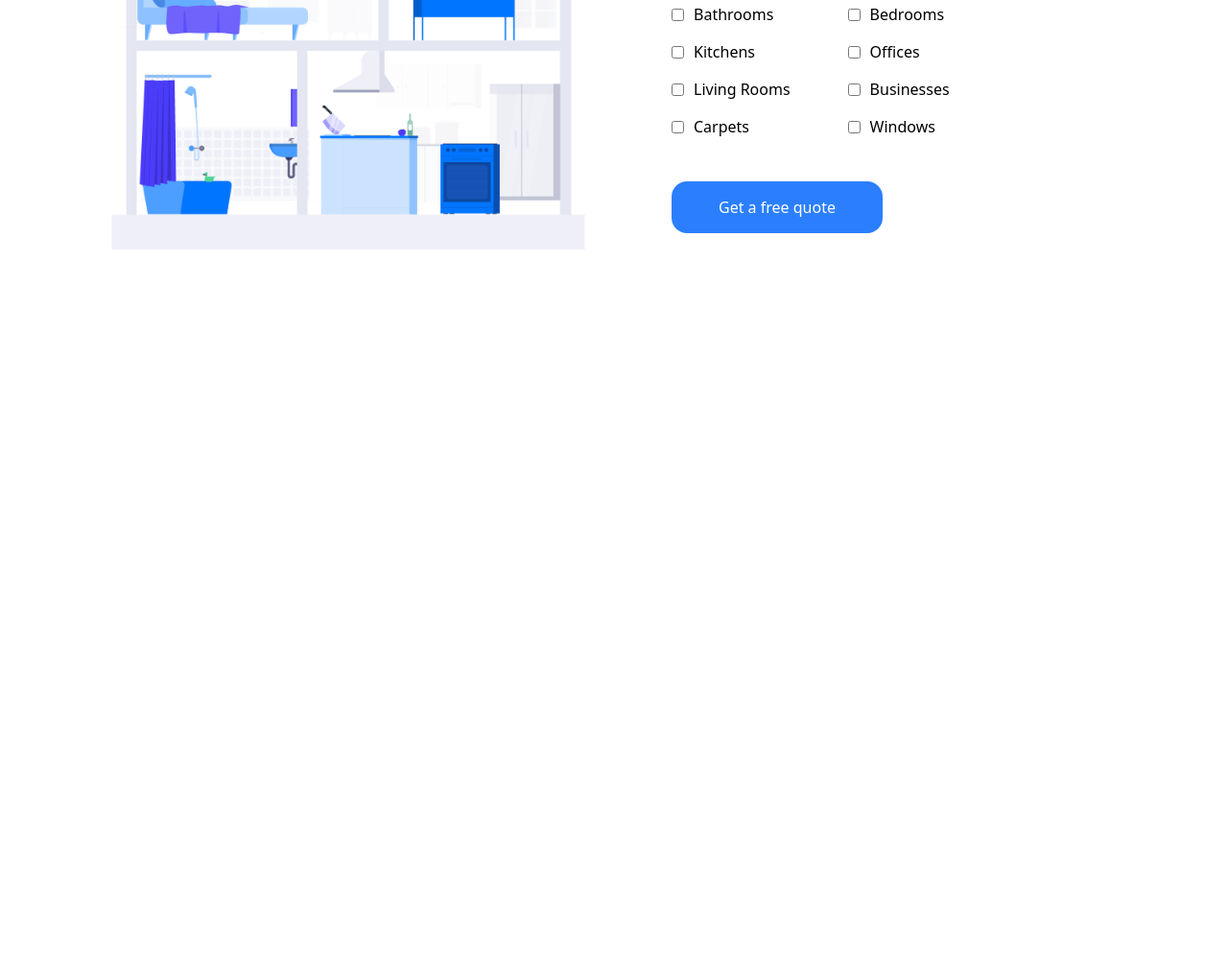
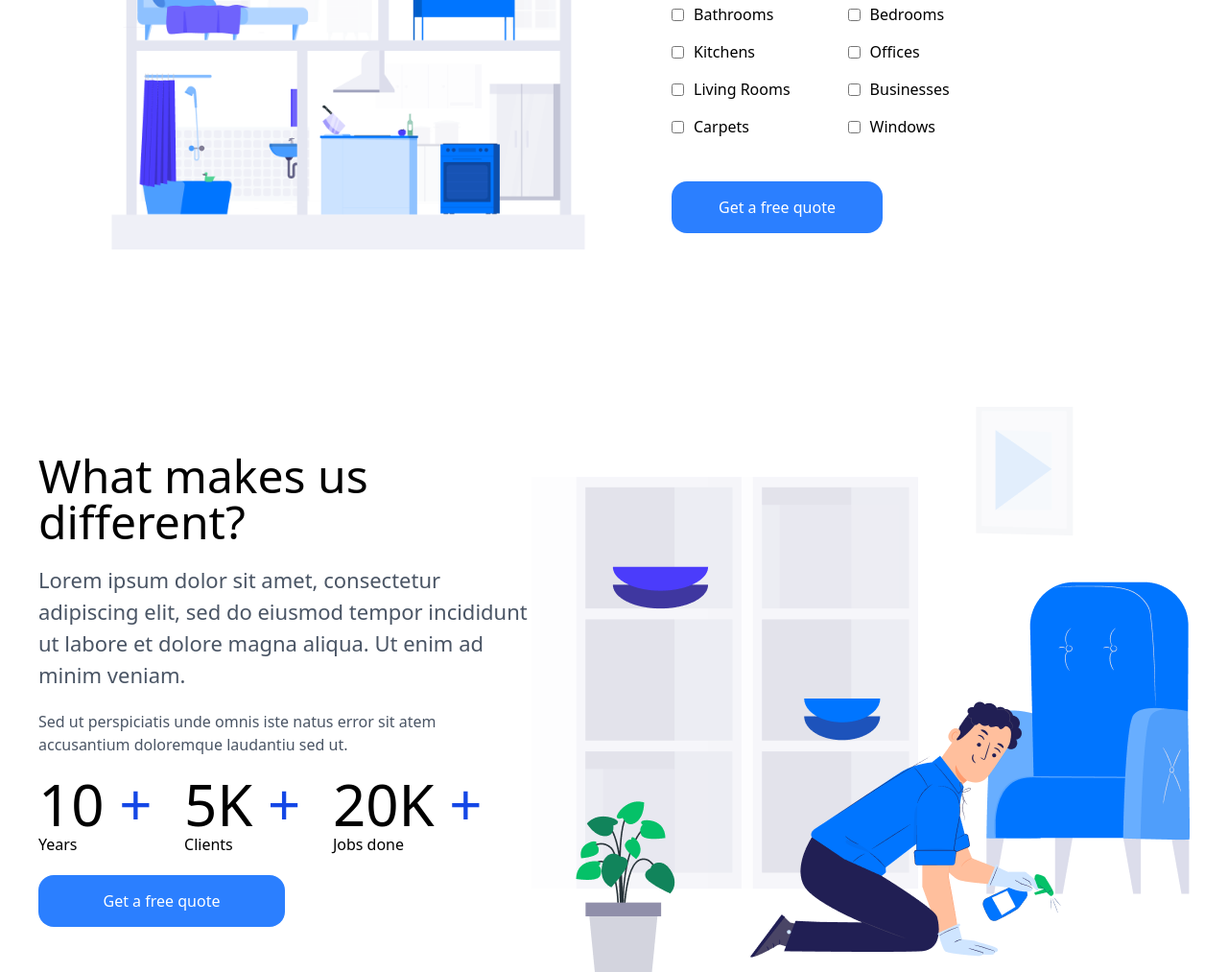
Before and after one commit to user01948/tailwind-homework, a website: page index.html in a window 1280 px wide. Shown: the part 3888-4901 px from the top of the page at 96% size. Before the commit the page ends 4212 px from the top, so only its background shows below. Drawn offline with Linux system fonts and the light colour scheme.

Commit message:
sec 7 What makes us different? created

```diff
--- a/index.html
+++ b/index.html
@@ -196,5 +196,35 @@
         </div>
     </section>
 
+    <section>
+        <div class="max-w-[1200px] m-auto flex items-center justify-between mt-[100px]">
+            <div class="flex flex-col gap-y-[20px]">
+                <p class="text-5xl">What makes us different?</p>
+                <p class="text-[22px] text-gray-600">Lorem ipsum dolor sit amet, consectetur adipiscing elit, sed do eiusmod tempor incididunt ut labore et dolore magna aliqua. Ut enim ad minim veniam.</p>
+                <p class="text-[16px] text-gray-600">Sed ut perspiciatis unde omnis iste natus error sit atem accusantium doloremque laudantiu sed ut.</p>
+
+                <div class="flex items-center justify-between w-[90%]">
+                    <div>
+                        <p class="text-6xl">10 <span class="text-blue-700">+</span></p>
+                        <p>Years</p>
+                    </div>
+                    <div>
+                        <p class="text-6xl">5K <span class="text-blue-700">+</span></p>
+                        <p>Clients</p>
+                    </div>
+                    <div>
+                        <p class="text-6xl">20K <span class="text-blue-700">+</span></p>
+                        <p>Jobs done</p>
+                    </div>
+                </div>
+
+                <button class="py-[15px] px-[30px] bg-blue-500 rounded-2xl text-white w-[50%]">
+                    Get a free quote
+                </button>
+            </div>
+
+            <img src="./IMAGE (11).png" alt="">
+        </div>
+    </section>
 </body>
 </html>
```
Also changed, not shown: IMAGE (11).png (added), src/output.css.
